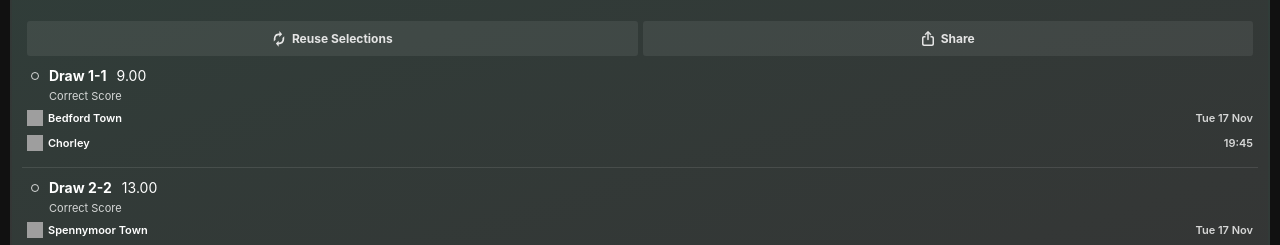
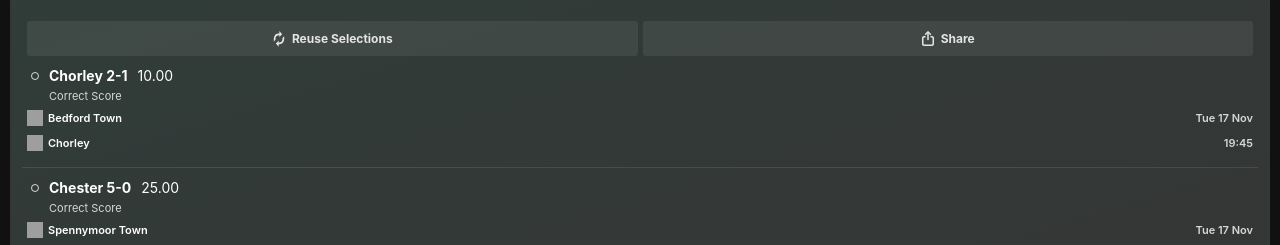
Before and after one commit to oceeboy/bet365, a Next.js app: page / in a window 1280 px wide. Shown: the part 156-401 px from the top of the page. Built offline with nearby package versions, Linux system fonts and the light colour scheme; grey boxes are pictures that could not be loaded.

Commit message:
feat: update bet-1 returns and selections to reflect new match outcomes

```diff
--- a/constants/bet-data.ts
+++ b/constants/bet-data.ts
@@ -219,22 +219,22 @@ export const bet_data: BetData[] = [
     id: 'bet-1',
     type: 'double',
     stake: 250,
-    returns: 23400,
+    returns: 62500,
     status: 'pending',
     selections: [
       selection(
         's1',
-        'Draw 1-1',
-        9,
+        'Chorley 2-1',
+        10,
         'pending',
-        fixture('f1', bedford_town, chorley, 'Tue 17 Nov', '19:45', 'pending', [2, 1]),
+        fixture('f1', bedford_town, chorley, 'Tue 17 Nov', '19:45', 'pending', [1, 2]),
       ),
       selection(
         's2',
-        'Draw 2-2',
-        13,
+        'Chester 5-0',
+        25,
         'pending',
-        fixture('f2', spennymoor_town, chester, 'Tue 17 Nov', '19:45', 'pending', [1, 2]),
+        fixture('f2', spennymoor_town, chester, 'Tue 17 Nov', '19:45', 'pending', [0, 5]),
       ),
     ],
   },
```
